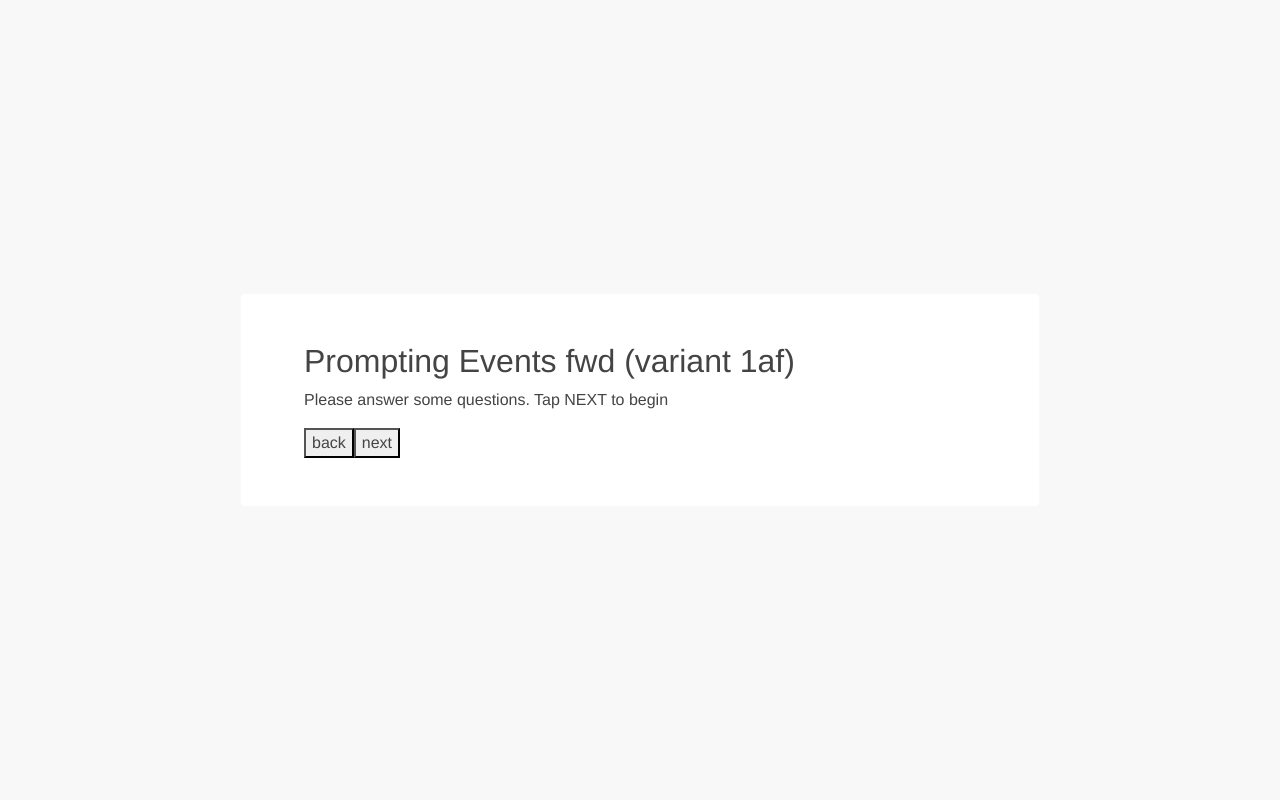
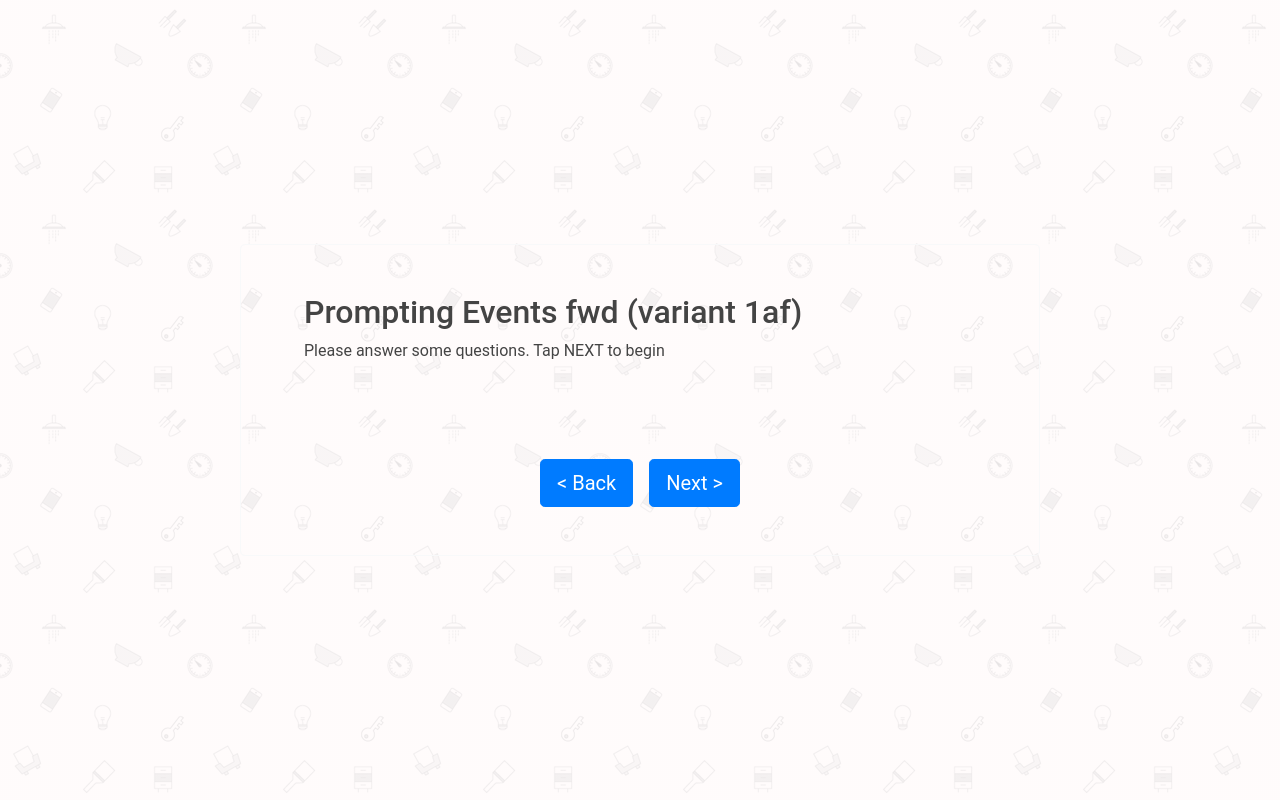
Before and after one commit to lrperlmu/emotional_clarity, a plain HTML site: page appside/demo.html in a window 1280 px wide. Drawn offline with nearby package versions, Linux system fonts and the light colour scheme.

Commit message:
latest design updates

```diff
--- a/appside/data/constants.js
+++ b/appside/data/constants.js
@@ -25,7 +25,7 @@ var SUMMARY_TEMPLATE_COUNT = 'count';
 var SUMMARY_TEMPLATE_QUAL = 'qual';
 
 // Body config (all DBT worksheet models)
-var BODY_STATEMENTS_PER_PAGE = 12;
+var BODY_STATEMENTS_PER_PAGE = 8;
 var BODY_FRAME_TEMPLATE = 'statements';
 
 // Intro frame strings
--- a/appside/demo.html
+++ b/appside/demo.html
@@ -8,13 +8,15 @@
 </head>
 
 <body>
-  <div class="container-fluid d-flex h-100 align-items-center justify-content-center">
+  <div class="container-fluid h-100 d-flex align-items-center justify-content-center">
     <div class="container-fixed border border-light rounded-lg">
-      <div class="row mx-5 mb-5 mt-5">
+      <div class="row align-items-center mx-5 mb-5 mt-5">
         <div class="col-sm">
           <div class="card" id="frame"></div>
-          <div id="nav"></div>
         </div>
+      </div>
+      <div class="row align-items-end mx-5 mb-5 mt-5">
+        <div id="nav"></div>
       </div>
     </div>
   </div>
--- a/appside/nav/nav.js
+++ b/appside/nav/nav.js
@@ -36,15 +36,18 @@ class Nav {
     render() {
         // TODO: use FrameFactory instead of constructor
         this.view = FrameFactory.build(this.current_frame);
+        console.log(this.current_frame);
 
         // make a new empty div with id nav, not yet in the dom
         let nav_menu = document.createElement('div');
         $(nav_menu).attr('id', 'nav');
+        $(nav_menu).attr('class', 'text-center align-bottom flex-grow-1 nav-btn');
 
         // make a back button
         // TODO: don't make on first slide
         let back = document.createElement('button');
-        $(back).text('back');
+        $(back).text('< Back');
+        $(back).attr('class', 'btn btn-primary btn-lg mx-2');
         $(back).click(function() {
             this.navigate('back')
         }.bind(this));
@@ -53,7 +56,8 @@ class Nav {
         // make a next button
         // TODO: let frame help with placement, don't make on last slide
         let next = document.createElement('button');
-        $(next).text('next');
+        $(next).text('Next >');
+        $(next).attr('class', 'btn btn-primary btn-lg mx-2');
         $(next).click(function() {
             this.navigate('next');
         }.bind(this));
--- a/appside/styles/frames.css
+++ b/appside/styles/frames.css
@@ -1,5 +1,6 @@
 * {
-    font-family: Helvetica;
+    /*font-family: Helvetica;*/
+    font-family: 'Roboto', sans-serif;
     color: #444;
     font-size: 16px;
     margin: 0px;
@@ -10,7 +11,27 @@ html,
 body {
     height: 100%;
     width: 100%;
-    background: #F8F8F8;
+    /*background: #F8F8F8;*/
+    background: linear-gradient(rgba(255, 250, 250, 0.75), rgba(255, 250, 250, 0.75)), url(../images/doodles.png);
+}
+
+.nav-btn,
+.custom-checkbox {
+  padding-top: 2rem;
+}
+
+/*----- Custom Large Checkbox -----*/
+.custom-control-lg .custom-control-label::before,
+.custom-control-lg .custom-control-label::after {
+    top: 0.1rem !important;
+    left: -2rem !important;
+    width: 1.25rem !important;
+    height: 1.25rem !important;
+}
+
+.custom-control-lg .custom-control-label {
+    margin-left: 0.5rem !important;
+    font-size: 1rem !important;
 }
 
 .summary_flex {
@@ -74,7 +95,7 @@ body {
 .container-fixed {
     width: 800px;
     height: auto;
-    background: #FFF;
+    /*background: #FFF;*/
 }
 
 .bodymap_frame_left, .bodymap_frame_right, .bodymap_color_frame_left, .bodymap_color_frame_right {
```
Also changed, not shown: appside/images/doodles.png (added).
